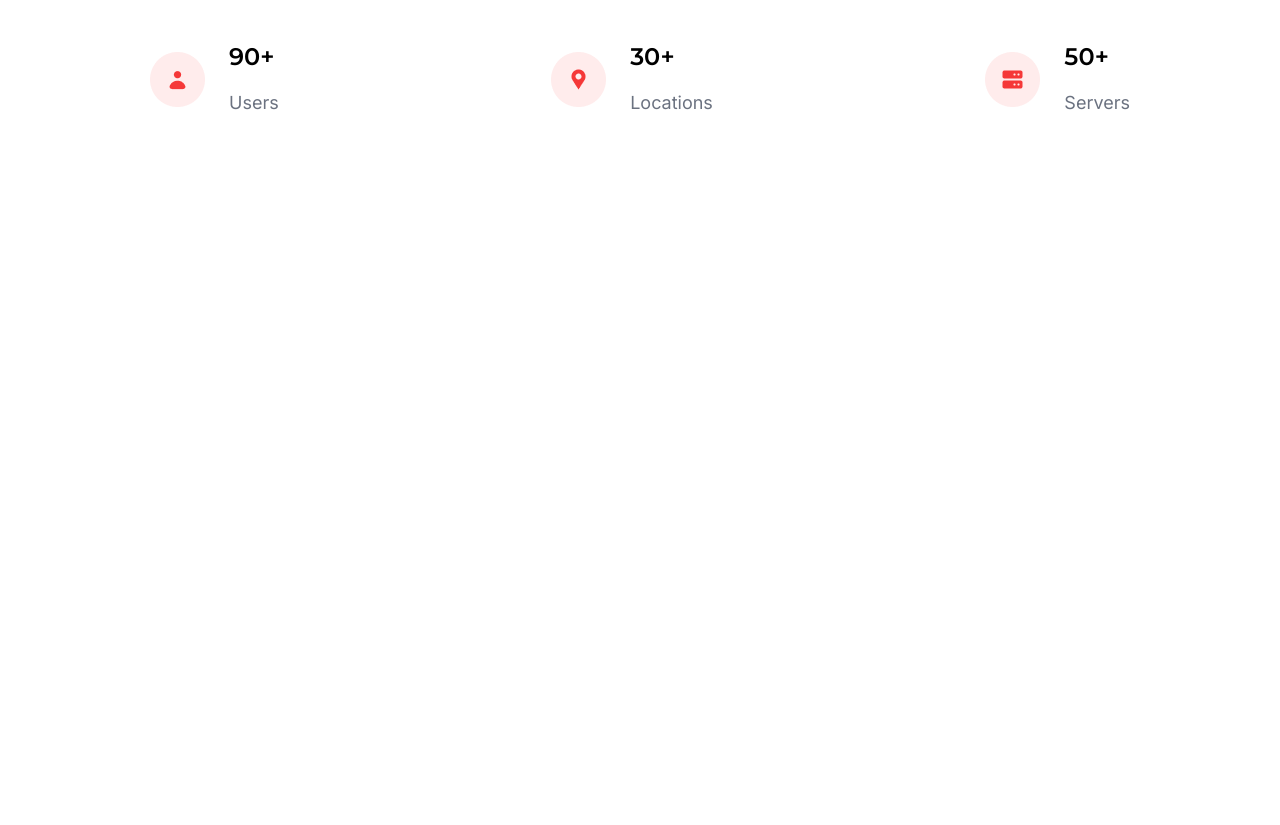
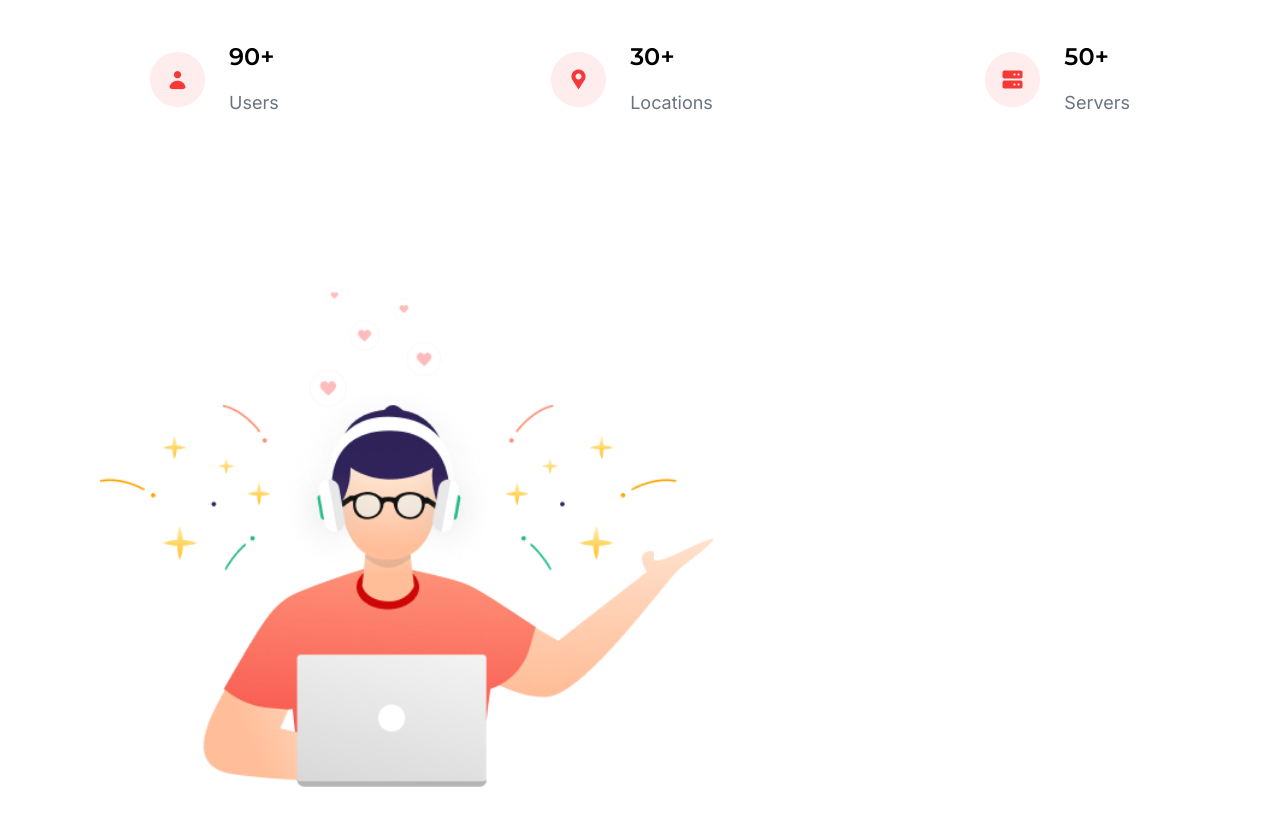
Before and after one commit to Allwyn46/laslesvpn, an Angular app: page / in a window 1280 px wide. Shown: the part 900-1725 px from the top of the page. Before the commit the page ends 1017 px from the top, so only its background shows below. Built offline with nearby package versions, Linux system fonts and the light colour scheme.

Commit message:
Added about component

```diff
--- /dev/null
+++ b/src/app/components/about/about.html
@@ -0,0 +1,8 @@
+<section class="mt-5">
+  <div class="min-h-screen flex justify-between items-center cusom_container">
+    <div>
+      <img src="assets/about_illustration.png" alt="" class="h-[500px]" />
+    </div>
+    <div></div>
+  </div>
+</section>
--- a/src/app/components/layout/layout.html
+++ b/src/app/components/layout/layout.html
@@ -1,2 +1,3 @@
 <app-navbar></app-navbar>
 <app-hero></app-hero>
+<app-about></app-about>
--- a/src/app/components/layout/layout.ts
+++ b/src/app/components/layout/layout.ts
@@ -1,10 +1,11 @@
 import { Component } from '@angular/core';
 import { Navbar } from '../navbar/navbar';
 import { Hero } from '../hero/hero';
+import { About } from '../about/about';
 
 @Component({
   selector: 'app-layout',
-  imports: [Navbar, Hero],
+  imports: [Navbar, Hero, About],
   templateUrl: './layout.html',
   styleUrl: './layout.css',
 })
```
Also changed, not shown: src/app/components/about/about.ts (added, +11 -0 lines), src/app/components/about/about.css (added), src/assets/about_illustration.png (added), 1 other file (tests, documents, lock files or other folders).
